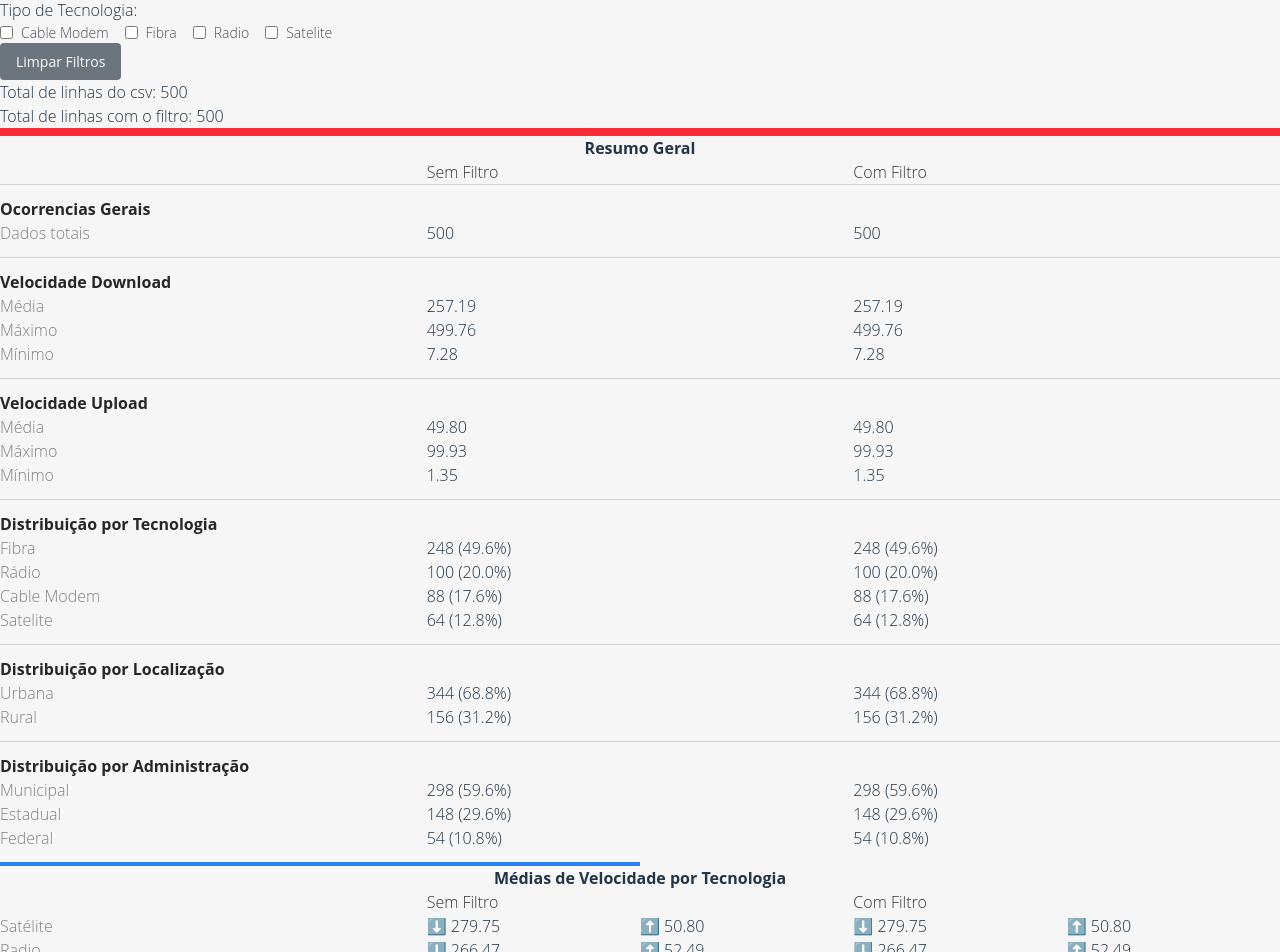
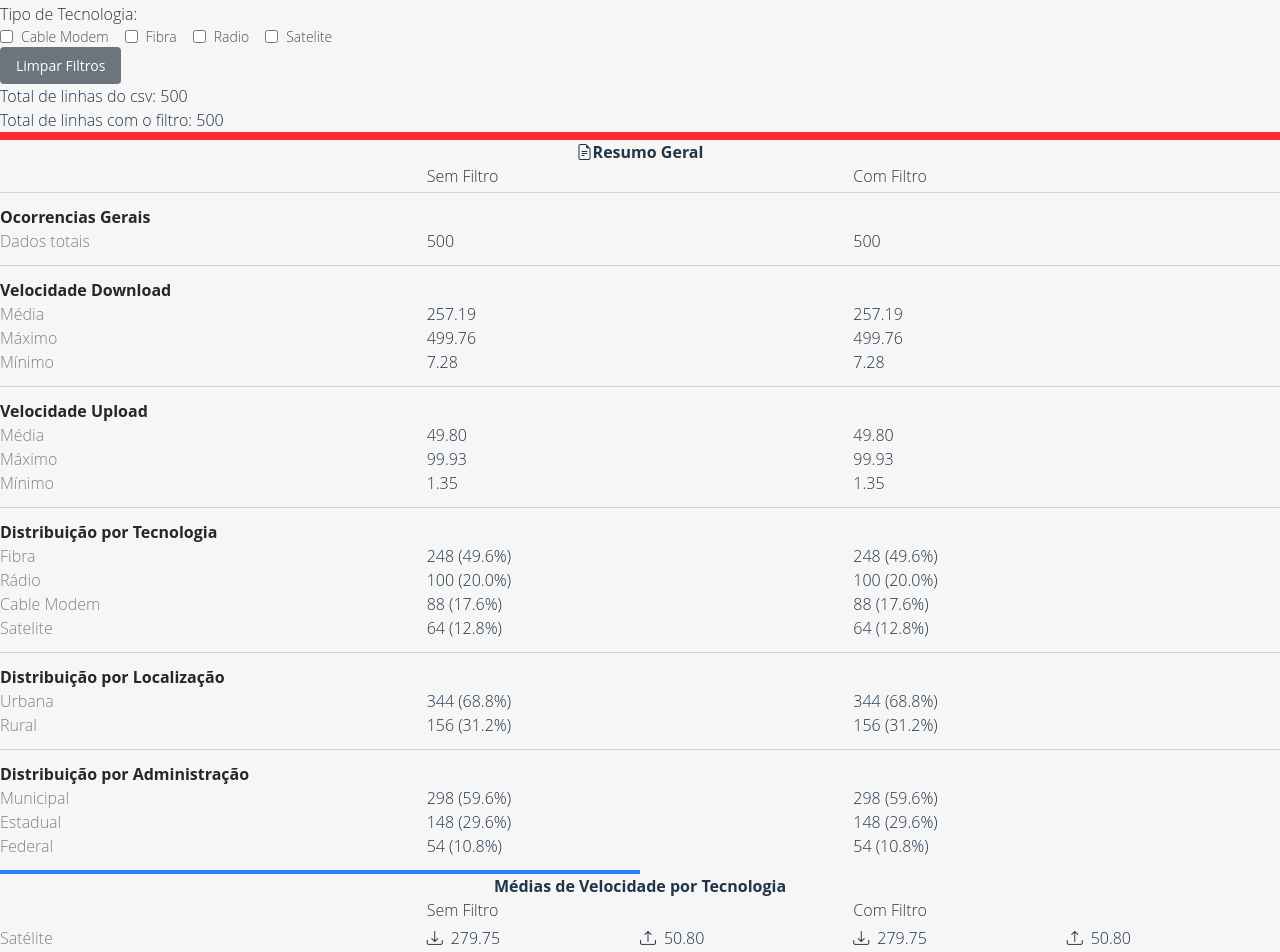
Before and after one commit to isabellacpmelo/the-internet-monitor, a React (Vite) app: page / in a window 1280 px wide. Shown: the part 320-1272 px from the top of the page. Built offline with nearby package versions, Linux system fonts and the light colour scheme.

Commit message:
feat: adding correct icons for download and upload

```diff
--- a/src/components/DatasetSummary/index.tsx
+++ b/src/components/DatasetSummary/index.tsx
@@ -22,7 +22,10 @@ export function DatasetSummary({ data, filteredData }: DatasetSummaryProps) {
     <div>
       <div>
         <div>
-          <h2>Resumo Geral</h2>
+          <h2>
+            <i className='bi bi-file-earmark-text' />
+            Resumo Geral
+          </h2>
           <div className='grid grid-cols-3'>
             <h4>
               <span className='text-transparent'>Tipo</span>
@@ -261,7 +264,7 @@ export function DatasetSummary({ data, filteredData }: DatasetSummaryProps) {
           />
         </div>
 
-        <div className='bg-blue-500 w-1/2 h-1 py-4' />
+        <div className='bg-blue-500 w-1/2 h-1 my-4' />
 
         <div>
           <h2>Médias de Velocidade por Localização</h2>
--- a/src/components/DatasetSummary/syle.css
+++ b/src/components/DatasetSummary/syle.css
@@ -12,6 +12,7 @@ h3 {
 
 h4 {
   color: rgb(53, 54, 54);
+  margin-bottom: 4px;
 }
 
 .stats-type {
--- a/src/components/DatasetSummaryLines/index.tsx
+++ b/src/components/DatasetSummaryLines/index.tsx
@@ -27,12 +27,24 @@ export function DatasetSummaryLines({
       <div className='grid grid-cols-3'>
         <div className='stats-type'>{label}</div>
         <div className='grid grid-cols-2'>
-          <div>⬇️ {formatNumber(originalSpeedData?.download || 0)}</div>
-          <div>⬆️ {formatNumber(originalSpeedData?.upload || 0)}</div>
+          <div className='flex gap-2'>
+            <i title='Download' className='bi bi-download' />
+            <span>{formatNumber(originalSpeedData?.download || 0)}</span>
+          </div>
+          <div className='flex gap-2'>
+            <i title='Upload' className='bi bi-upload' />
+            <span>{formatNumber(originalSpeedData?.upload || 0)}</span>
+          </div>
         </div>
         <div className='grid grid-cols-2'>
-          <div>⬇️ {formatNumber(filteredSpeedData?.download || 0)}</div>
-          <div>⬆️ {formatNumber(filteredSpeedData?.upload || 0)}</div>
+          <div className='flex gap-2'>
+            <i title='Download' className='bi bi-download' />
+            <span>{formatNumber(filteredSpeedData?.download || 0)}</span>
+          </div>
+          <div className='flex gap-2'>
+            <i title='Upload' className='bi bi-upload' />
+            <span>{formatNumber(filteredSpeedData?.upload || 0)}</span>
+          </div>
         </div>
       </div>
     )
```
